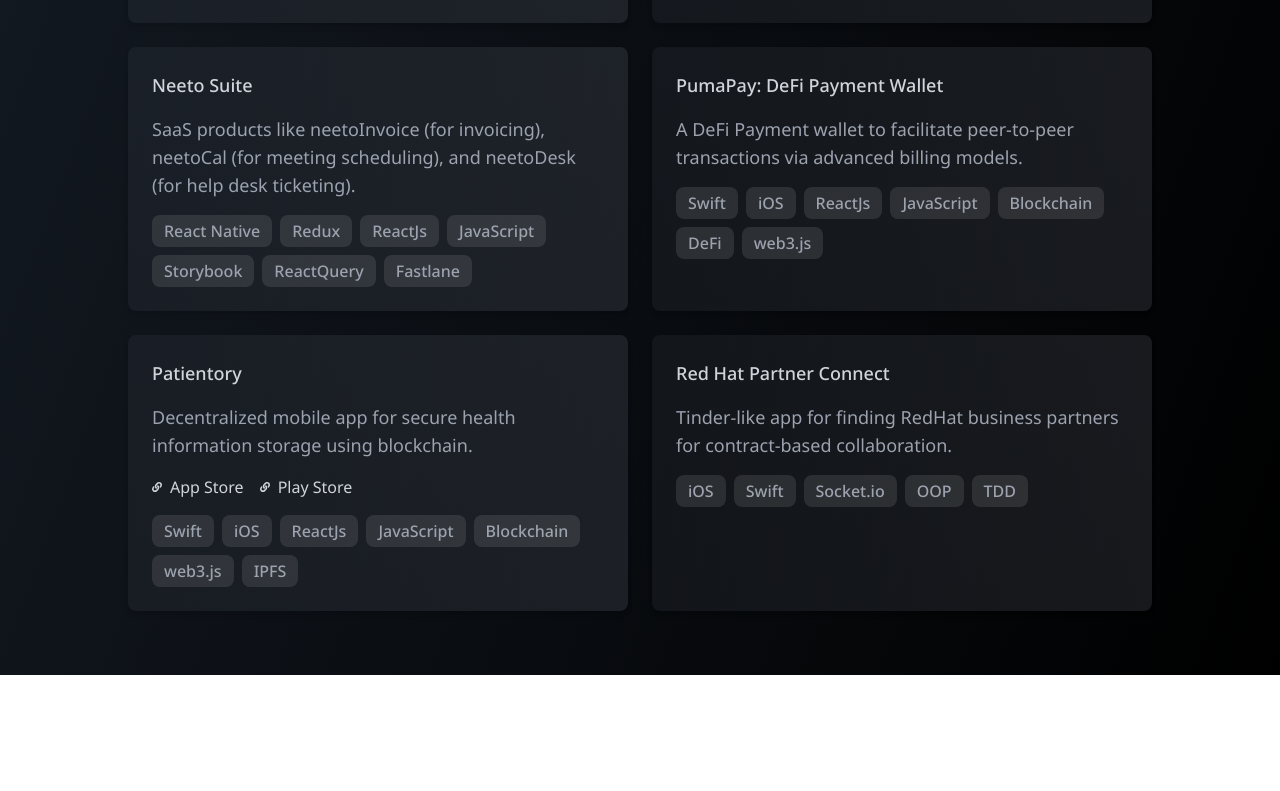
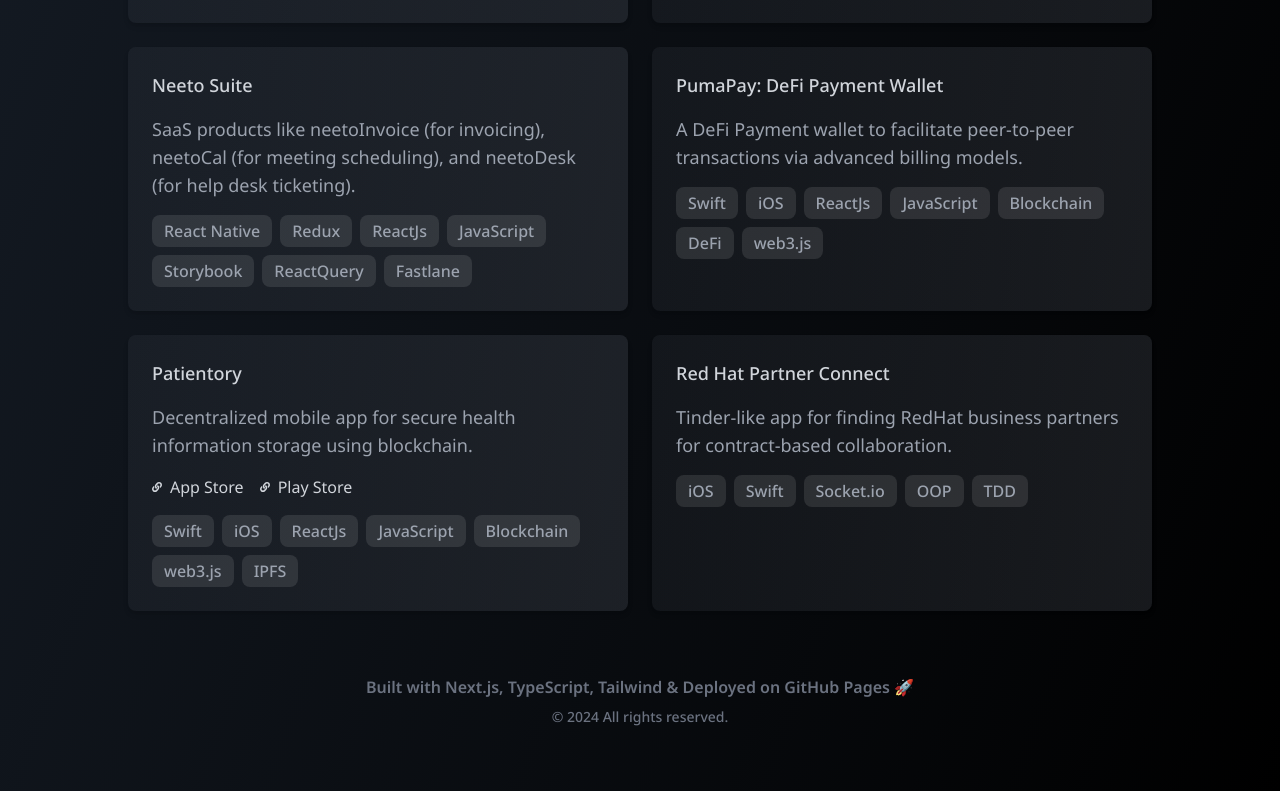
Before and after one commit to chiragbhaiji/meet-me, a Next.js app: page / in a window 1280 px wide. Shown: the part 2813-3604 px from the top of the page. Before the commit the page ends 3488 px from the top, so only its background shows below. Built offline with nearby package versions, Linux system fonts and the light colour scheme.

Commit message:
Add footer

```diff
--- /dev/null
+++ b/app/components/Footer.tsx
@@ -0,0 +1,16 @@
+"use client";
+
+export default function Footer() {
+  const currentYear = new Date().getFullYear();
+
+  return (
+    <div className="flex flex-col items-center gap-2">
+      <div className="text-gray-500 font-semibold">
+        Built with Next.js, TypeScript, Tailwind & Deployed on GitHub Pages 🚀
+      </div>
+      <div className="text-gray-500 text-sm font-medium">
+        © {currentYear} All rights reserved.
+      </div>
+    </div>
+  );
+}
--- a/app/page.tsx
+++ b/app/page.tsx
@@ -2,7 +2,7 @@
 import About from "./components/About";
 import Experience from "./components/Experience";
 import Projects from "./components/Projects";
-
+import Footer from "./components/Footer";
 import { data } from "./constants/data";
 
 export default function Home() {
@@ -17,6 +17,7 @@
       <About description={data.description} />
       <Experience experiences={data.experiences} />
       <Projects projects={data.projects} />
+      <Footer />
     </div>
   );
 }
```
